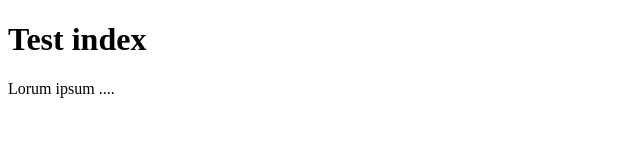
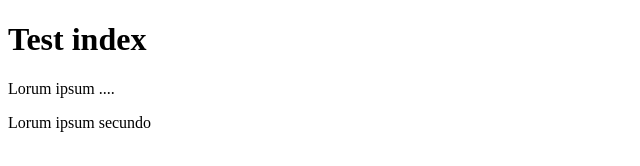
Before and after one commit to jmares/test-repo, a plain HTML site: page index.html in a window 1280 px wide. Shown: the whole page, without its empty margins (0-640 px from the left). Drawn offline with Linux system fonts and the light colour scheme.

Commit message:
changes made on lenovo instead of mac

```diff
--- a/index.html
+++ b/index.html
@@ -7,6 +7,7 @@
     <body>
         <h1>Test index</h1>
         <p>Lorum ipsum ....</p>
+        <p>Lorum ipsum secundo</p>
     </body>
 
 </html>
```
Also changed, not shown: 1 other file.
